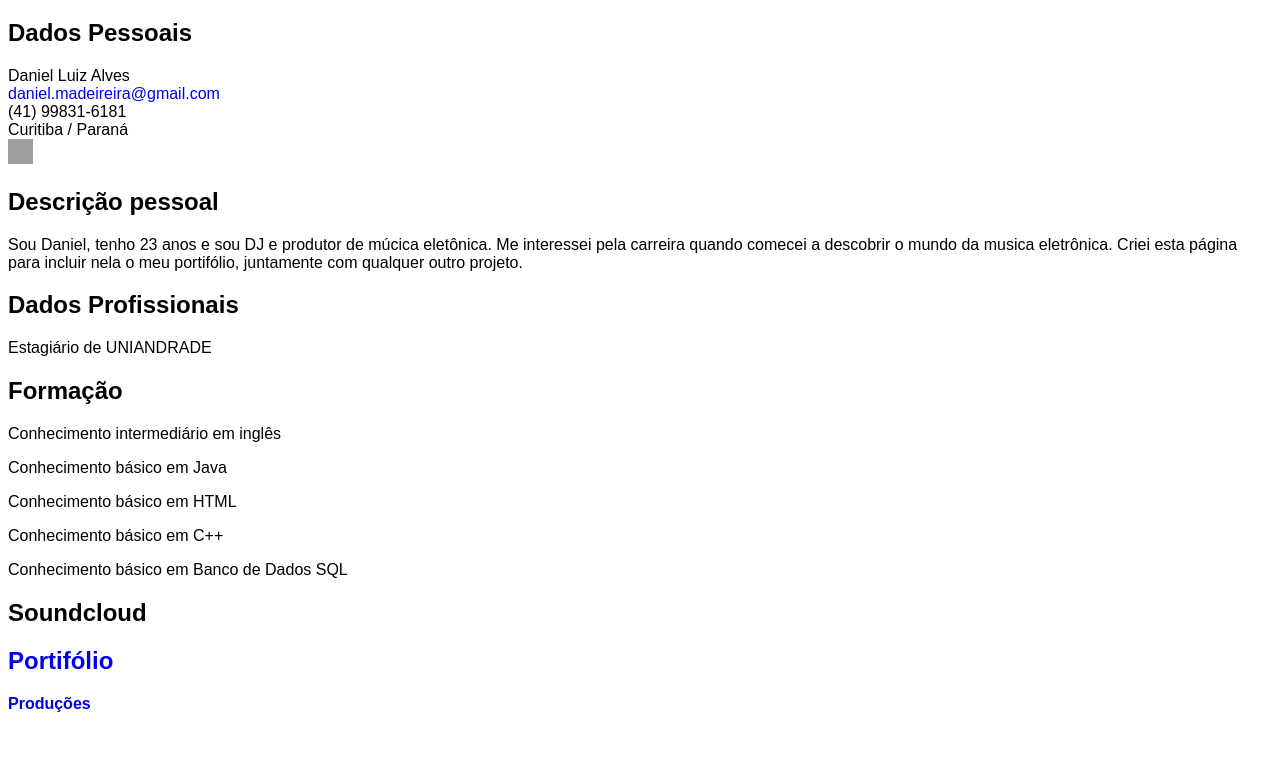
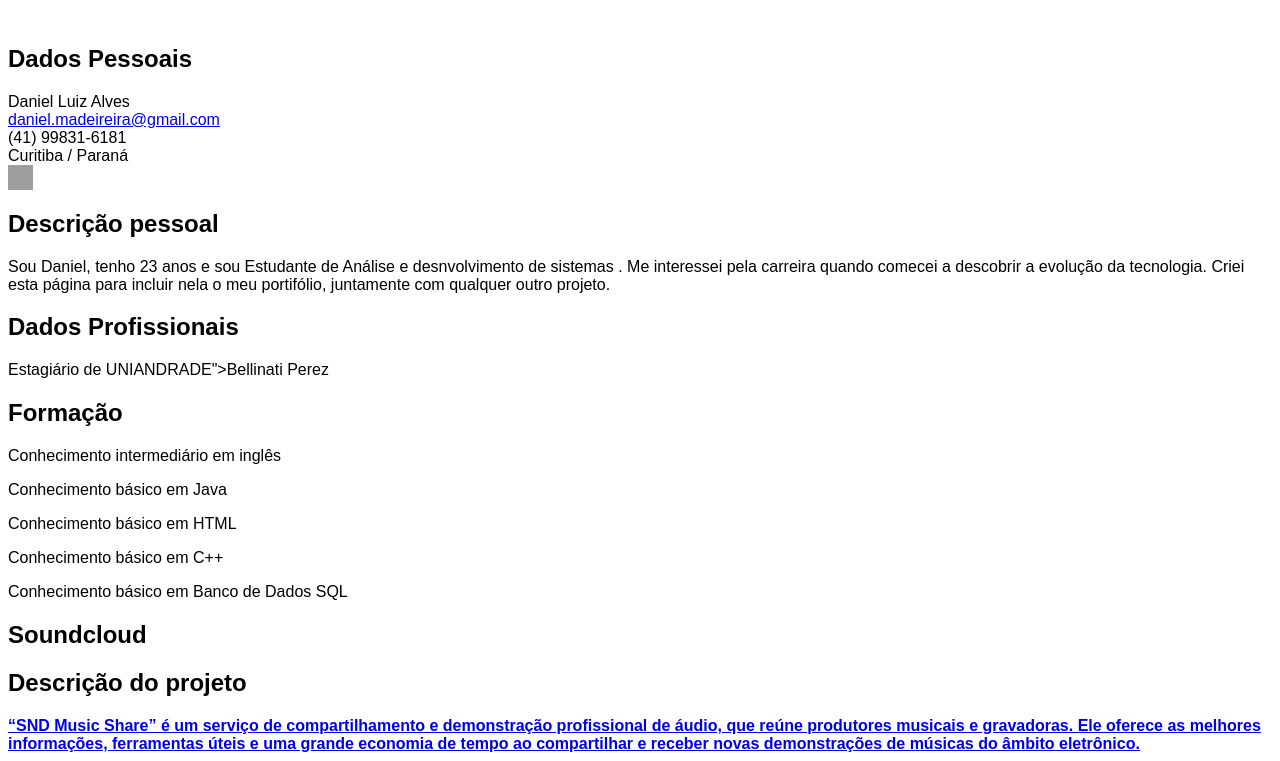
Before and after one commit to danielluizalves/danielluizalves, a plain HTML site: page index.html in a window 1280 px wide. Shown: the part 99-860 px from the top of the page. Before the commit the page ends 820 px from the top, so only its background shows below. Drawn offline with Linux system fonts and the light colour scheme; grey boxes are pictures that could not be loaded.

Commit message:
Update index.html

```diff
--- a/index.html
+++ b/index.html
@@ -1,11 +1,12 @@
-<!DOCTYPE HTML >
-<font face= "Arial">
-<meta http-equiv="Content-Type" content="text/html;charset=utf-8" >
-<html>
-	<head>
-		<title>Curriculo Vitae</title>
-		</head>
-	<body>
+
+<!DOCTYPE HTML PUBLIC "-//W3C//DTD HTML 4.01 Transitional//EN"><html><head><META http-equiv="Content-Type" content="text/html; charset=utf-8"></head><body>﻿
+<font face="Arial">
+
+
+
+
+
+	<div>
 
        <center><h1>Daniel Luiz Alves</h1></center>
         <br>
@@ -13,35 +14,30 @@
 			<h2>Dados Pessoais</h2>
 			<p>
 				Daniel Luiz Alves				<br>
-				 <a class="email" href="mailto:daniel.madeireira@gmail.com">daniel.madeireira@gmail.com</a>
+				 <a href="mailto:daniel.madeireira@gmail.com" target="_blank">daniel.madeireira@gmail.com</a>
 			<br>
 			(41) 99831-6181
 			<br>Curitiba / Paraná
-									<br><a  href="https://soundcloud.com/resonancedjoff">
-										<img src="http://www.stickpng.com/assets/images/58af04446c252499281ae91f.png" width=25 height=25>
+									<br><a href="https://soundcloud.com/resonancedjoff" target="_blank">
+										<img src="http://www.stickpng.com/assets/images/58af04446c252499281ae91f.png" width="25" height="25">
 									</a>
         <br>
                 </p>
-        <div class="secao">
+        <div>
             <h2>Descrição pessoal</h2>
             <p>
-                Sou Daniel, tenho 23 anos e sou DJ e produtor de múcica eletônica.
-                Me interessei pela carreira quando comecei a descobrir o mundo da musica eletrônica.
+                Sou Daniel, tenho 23 anos e sou Estudante de Análise e desnvolvimento de sistemas .
+                Me interessei pela carreira quando comecei a descobrir a evolução da tecnologia.
                 Criei esta página para incluir nela o meu portifólio, juntamente com qualquer outro projeto.
             </p>
         </div>
 
-		<div class="secao">
+		<div>
 			<h2>Dados Profissionais</h2>
-			<p>Estagiário de UNIANDRADE</a>
-				<style type="text/css">
-					a:link
-					{
-					text-decoration:none;
-					}
-					</style></a>
-		</div>
-		<div class="secao">
+			<p>Estagiário de UNIANDRADE&quot;&gt;Bellinati Perez
+
+		</p></div>
+		<div>
 			<h2>Formação</h2>
 			<p>Conhecimento intermediário em inglês</p>
 			<p>Conhecimento básico em Java</p>
@@ -49,14 +45,14 @@
 			<p>Conhecimento básico em C++</p>
 			<p>Conhecimento básico em Banco de Dados SQL</p>
 		</div>
-		<div class="secao">
+		<div>
 				<h2>Soundcloud</h2>
-				<a href="https://soundcloud.com/resonancedjoff"
-				  </a>
+				<a href="https://soundcloud.com/resonancedjoff" target="_blank">
+		</a></div>
+		<div>
+			<h2>Descrição do projeto</h2>
+			<b> <a href="http://PIsegundop.html" target="_blank"> “SND Music Share” é um serviço de compartilhamento e demonstração profissional de áudio, que reúne produtores musicais e gravadoras. Ele oferece as melhores informações, ferramentas úteis e uma grande economia de tempo ao compartilhar e receber novas demonstrações de músicas do âmbito eletrônico. </a></b>
 		</div>
-		<div class="secao">
-			<h2>Portifólio</h2>
-			<b> <a   href="PIsegundop.html"> Produções </b>
-		</div>
-	</body>
-</html>
+	</div>
+
+</font></body></html>
```
